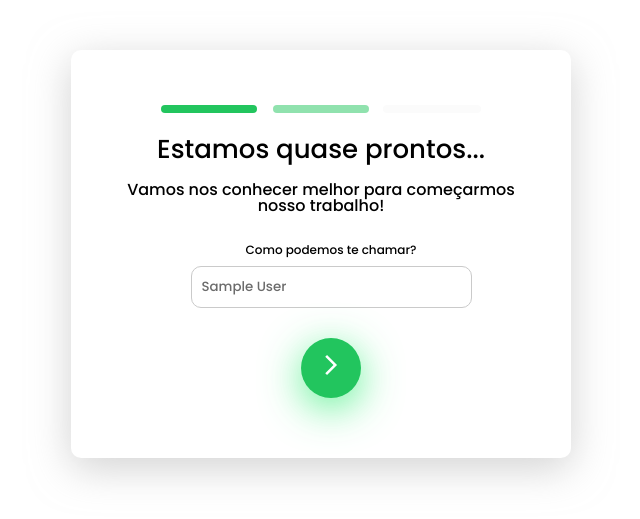
After one commit to pedroandriottii/contaCerta, a Django app: page /signup/step/2 in a window 1280 px wide. The commit adds this page. Shown: the top 519 px of the page, without its empty margins (319-959 px from the left). Run offline with Django 5.2, Linux system fonts and the light colour scheme; the visitor is signed in with stand-in values (Sample User, id 1).

Commit message:
Signup frontend ok

```diff
--- /dev/null
+++ b/project/fullapp/static/styles/signUpPart2.css
@@ -0,0 +1,120 @@
+@import url('https://fonts.googleapis.com/css2?family=Poppins:wght@500;700&family=Roboto:wght@900&display=swap');
+
+.body{
+    display: flex;
+    flex-direction: column;
+    align-items: center;
+    justify-content: center;
+    background-color: #F1F4EF;
+    height: 100vh;
+}
+
+.card-container{
+    display: flex;
+    justify-content: center;
+    align-items: center;
+    height: 100%;
+}
+
+.card{
+    background: white;
+    border-radius: 10px;
+    padding: 50px;
+    display: flex;
+    flex-direction: column;
+    text-align: center;
+    margin: 0 auto;
+    max-width: 400px;
+    box-shadow: 0px 10px 40px #a7a7a783;
+    font-family: 'Poppins', sans-serif;
+    margin-top: 50px;
+}
+
+.card h1{
+    font-size: 26px;
+    color: black;
+    margin-bottom: 20px;
+    margin-top: 20px;
+    max-width: 480px;
+}
+
+.card p{
+    font-size: 16px;
+    color: black;
+    max-width: 480px;
+}
+
+.name-input{
+    display: flex;
+    flex-direction: column;
+    align-items: center;
+    justify-content: center;
+    margin-top: 20px;
+}
+.name-input input{
+    border: 1px solid #cacaca;
+    border-radius: 10px;
+    padding: 10px;
+    max-width: 480px;
+    color: rgb(107, 107, 107);
+    font-family: 'Poppins', sans-serif;
+}
+
+.name-input input:focus{
+    border: 1px solid #6dbb64;
+    box-shadow: 0px 10px 40px #43ee8256;
+    outline: none;
+}
+
+.name-input form{
+    width: 100%;
+    display: flex;
+    flex-direction: column;
+    justify-content: center;
+    align-items: center;
+    gap: 10px;
+    margin-top: 20px;
+    padding: 10px;
+    border-radius: 10px;
+    margin: 0 auto;
+    max-width: 480px;
+}
+
+.name-input label{
+    font-family: 'Poppins', sans-serif;
+    text-align: left;
+    font-size: 12px;
+    color: black;
+}
+
+.name-input button{
+    margin-top: 20px;
+    background-color: #22c55e;
+    box-shadow: 0px 10px 40px #43ee81d8;
+    font-family: 'Poppins', sans-serif;
+    border-radius: 50%;
+    width: 60px;
+    height: 60px;
+    color: white;
+    padding: 10px;
+    transition-property: background-color, border-radius;
+    transition-duration: 1s;
+    border: none;
+    justify-content: center;
+    align-items: center;
+}
+
+.name-input button:hover{
+    background-color: #86efac;
+}
+.name-input img{
+    transition-property: transform;
+    transition-duration: 1s;
+}
+.name-input img:hover{
+    transform: translateX(20px);
+}
+
+.name-input img{
+    color: white;
+}
--- /dev/null
+++ b/project/fullapp/templates/auth/signupName.html
@@ -0,0 +1,31 @@
+<!DOCTYPE html>
+<html lang="en">
+<head>
+    <meta charset="UTF-8">
+    <meta name="viewport" content="width=device-width, initial-scale=1.0">
+    <link rel="stylesheet" href="../../static/styles/reset.css">
+    <link rel="stylesheet" href="../../static/styles/signUpPart2.css">
+    <title>Cadastro</title>
+</head>
+<body>
+    <div class="card-container">
+        <div class="card">
+            <div class="info">
+                <img src="../../static/img/progress-bar.svg" alt="">
+                <h1>Estamos quase prontos...</h1>
+                <p>Vamos nos conhecer melhor para começarmos nosso trabalho!</p>
+            <div>
+            <div class="name-input">
+                <form method="post" action="{% url 'signUpPart2' %}">
+                    {% csrf_token %}
+                    <label>Como podemos te chamar?</label>
+                    {{ form.name }}
+                    <button type="submit"><img src="../../static/img/arrow_forward_ios_FILL0_wght400_GRAD0_opsz24.svg" alt=""></button>
+                </form>
+            </div>
+        </div>
+    </div>
+
+
+</body>
+</html>
--- a/project/fullapp/templates/authenticatedUser.html
+++ b/project/fullapp/templates/authenticatedUser.html
@@ -11,7 +11,7 @@
 <body>
     <div class="sidebar">
         <h1>CONTA CERTA</h1>
-        <h1>Olá, {{ user.username }}!</h1>
+        <h1>Olá, {{ user.name }}!</h1>
         <p>Visão Geral</p>
         <p>Registrar Movimentações</p>
     </div>
--- a/project/fullapp/urls.py
+++ b/project/fullapp/urls.py
@@ -1,10 +1,11 @@
 from django.urls import path
-from .views import signup, signin, signout, index
+from .views import signup, signUpPart2, signin, signout, index
 
 urlpatterns = [
     path('signup/', signup, name='signup'),
     path('signin/', signin, name='signin'),
     path('signout/', signout, name='signout'),
+    path('signup/step/2', signUpPart2, name='signUpPart2'),
     path('', index, name='home'),
     # Adicione outras URLs conforme necessário
 ]
--- a/project/fullapp/views.py
+++ b/project/fullapp/views.py
@@ -1,6 +1,7 @@
 from django.shortcuts import render, redirect
 from django.contrib.auth import login, authenticate, logout
-from .forms import SignUpForm, SignInForm
+from .forms import SignUpForm, SignUpFormPart2, SignInForm
+from django.contrib.auth.decorators import login_required
 
 
 def index(request):
@@ -14,10 +15,21 @@ def signup(request):
         if form.is_valid():
             user = form.save()
             login(request, user)
-            return redirect('home')
+            return redirect('signUpPart2')
     else:
         form = SignUpForm()
     return render(request, 'auth/signup.html', {'form': form})
+
+@login_required
+def signUpPart2(request):
+    if request.method == 'POST':
+        form = SignUpFormPart2(request.POST, instance=request.user)
+        if form.is_valid():
+            form.save()
+            return redirect('home')
+    else:
+        form = SignUpFormPart2(instance=request.user)
+    return render(request, 'auth/signupName.html', {'form': form})
 
 def signin(request):
     if request.method == 'POST':
@@ -33,5 +45,3 @@ def signin(request):
 def signout(request):
     logout(request)
     return redirect('home')
-
-# def createCategory():
```
Also changed, not shown: project/fullapp/static/img/Progress overview-pana.svg (deleted), project/fullapp/static/img/arrow_forward_ios_FILL0_wght400_GRAD0_opsz24.svg (added), project/fullapp/static/img/progress-bar.svg (added), project/fullapp/static/img/progress-bar2.svg (added).
